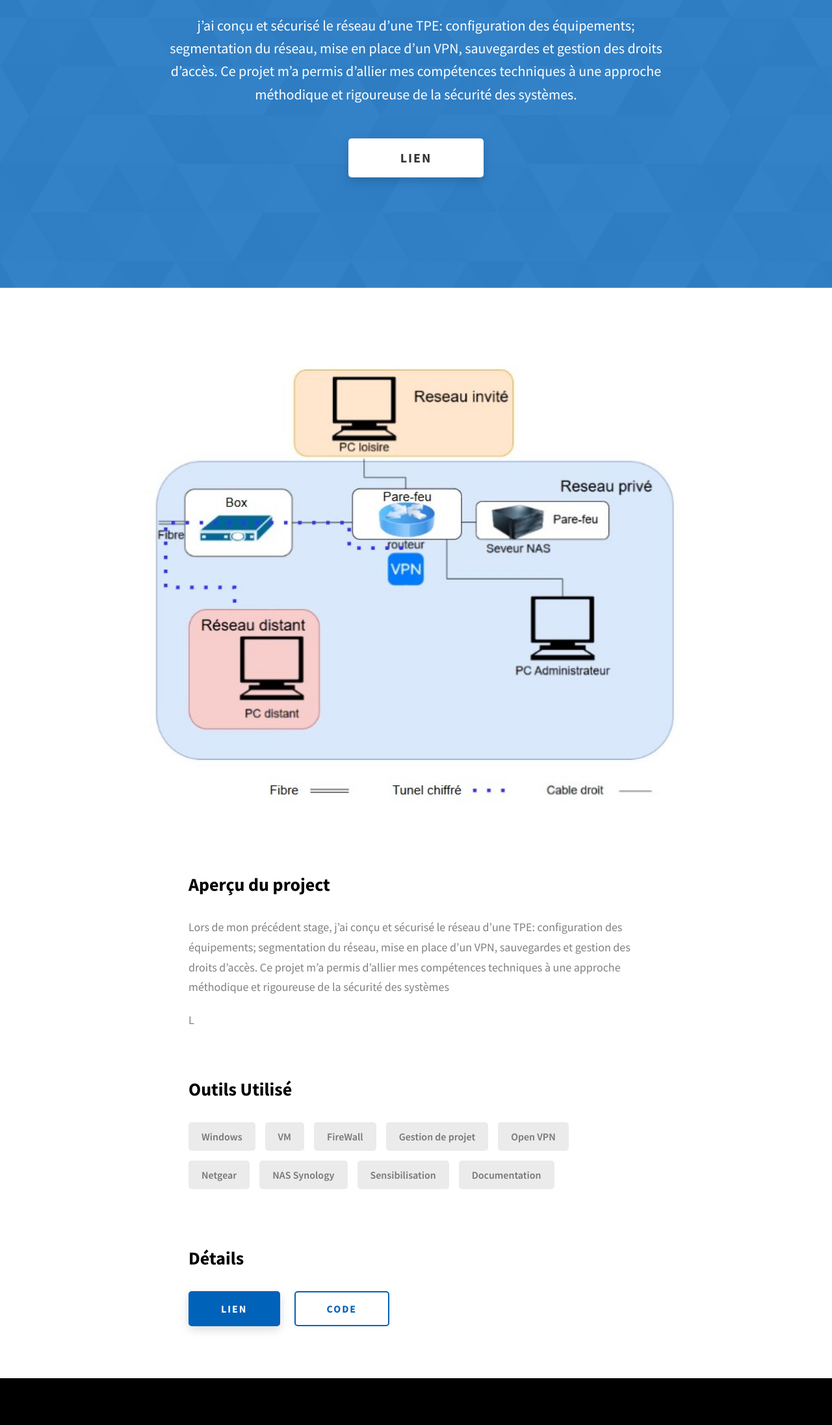
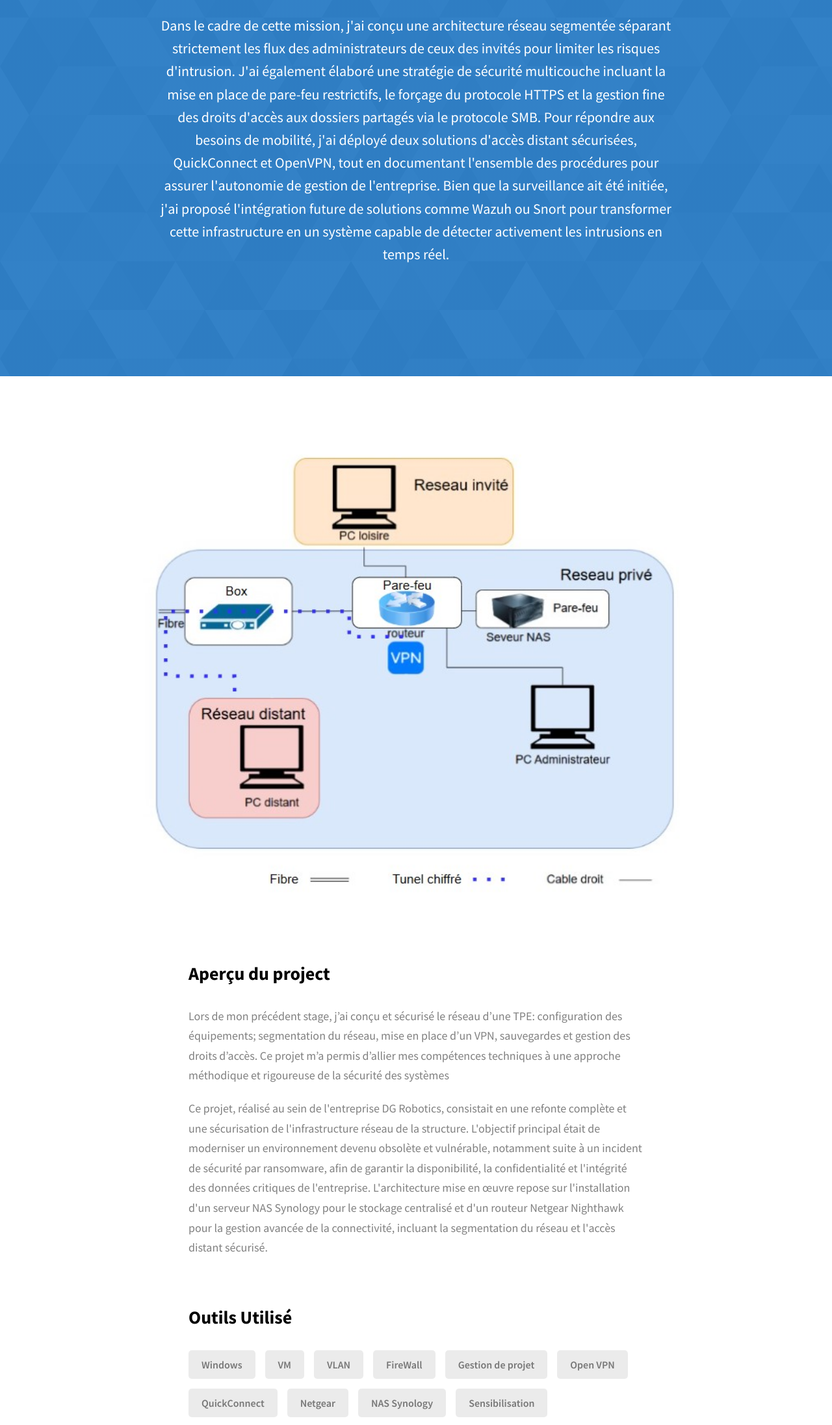
Before and after one commit to pinsourir/Portfolio, a website: page Dopefolio-main/project-1.html in a window 1280 px wide. Shown: the part 348-2541 px from the top of the page at 65% size. Drawn offline with Linux system fonts and the light colour scheme.

Commit message:
Revise Project 1 details and improve content
Updated project description and details for Project 1, including network architecture and security measures. Corrected typos and modified links for documentation.

```diff
--- a/Dopefolio-main/project-1.html
+++ b/Dopefolio-main/project-1.html
@@ -87,14 +87,18 @@
         <h1 class="heading-primary">Project 1</h1>
         <div class="project-cs-hero__info">
           <p class="text-primary">
-             j’ai conçu et sécurisé le réseau d’une TPE: configuration des
-             équipements; segmentation du réseau, mise en place d’un VPN, sauvegardes et gestion des
-             droits d’accès. Ce projet m’a permis d’allier mes compétences techniques à une approche
-             méthodique et rigoureuse de la sécurité des systèmes.
+             Dans le cadre de cette mission, j'ai conçu une architecture réseau segmentée séparant
+             strictement les flux des administrateurs de ceux des invités pour limiter les risques
+             d'intrusion. J'ai également élaboré une stratégie de sécurité multicouche incluant la
+             mise en place de pare-feu restrictifs, le forçage du protocole HTTPS et la gestion fine
+             des droits d'accès aux dossiers partagés via le protocole SMB. Pour répondre aux besoins
+              de mobilité, j'ai déployé deux solutions d'accès distant sécurisées,
+              QuickConnect et OpenVPN, tout en documentant l'ensemble des procédures pour assurer
+              l'autonomie de gestion de l'entreprise. Bien que la surveillance ait été initiée,
+              j'ai proposé l'intégration future de solutions comme Wazuh ou Snort pour transformer
+               cette infrastructure en un système capable de détecter activement les intrusions en
+               temps réel.
           </p>
-        </div>
-        <div class="project-cs-hero__cta">
-          <a href="#" class="btn btn--bg" target="_blank">Lien</a>
         </div>
       </div>
     </section>
@@ -118,7 +122,14 @@
                 méthodique et rigoureuse de la sécurité des systèmes
               </p>
               <p class="project-details__desc-para">
-                L
+                Ce projet, réalisé au sein de l'entreprise DG Robotics, consistait en une refonte complète et une sécurisation
+                de l'infrastructure réseau de la structure. L'objectif principal était de moderniser un
+                environnement devenu obsolète et vulnérable, notamment suite à un incident de sécurité
+                par ransomware, afin de garantir la disponibilité, la confidentialité et l'intégrité des
+                données critiques de l'entreprise. L'architecture mise en œuvre repose sur l'installation
+                d'un serveur NAS Synology pour le stockage centralisé et d'un routeur Netgear Nighthawk
+                pour la gestion avancée de la connectivité, incluant la segmentation du réseau et l'accès
+                distant sécurisé.
               </p>
             </div>
             <div class="project-details__tools-used">
@@ -126,9 +137,11 @@
               <div class="skills">
                 <div class="skills__skill">Windows</div>
                 <div class="skills__skill">VM</div>
+                <div class="skills__skill">VLAN</div>
                 <div class="skills__skill">FireWall</div>
                 <div class="skills__skill">Gestion de projet</div>
                 <div class="skills__skill">Open VPN</div>
+                <div class="skills__skill">QuickConnect</div>
                 <div class="skills__skill">Netgear</div>
                 <div class="skills__skill">NAS Synology</div>
                 <div class="skills__skill">Sensibilisation</div>
@@ -138,17 +151,24 @@
             <div class="project-details__links">
               <h3 class="project-details__content-title">Détails</h3>
               <a
-                href="#"
+                href="./assets/pdf/rapport.pdf"
                 class="btn btn--med btn--theme project-details__links-btn"
                 target="_blank"
-                >Lien</a
+                >Rapport</a
               >
               <a
-                href="#"
+                href="./assets/pdf/doc1.pdf"
                 class="btn btn--med btn--theme-inv project-details__links-btn"
                 target="_blank"
-                >Code</a
+                >Doc</a
               >
+              <a
+                href="./assets/pdf/doc2.pdf"
+                class="btn btn--med btn--theme-inv project-details__links-btn"
+                target="_blank"
+                >Doc_2</a
+              >
+
             </div>
           </div>
         </div>
@@ -184,7 +204,7 @@
             <div class="main-footer__row main-footer__row-2">
             <h4 class="heading heading-sm text-lt">elodie-anne-jourdain</h4>
             <p class="main-footer__short-desc">
-              Merci, d'avoir lu ce porjet
+              Merci, d'avoir lu ce projet
             </p>
           </div>
       </div>
```
